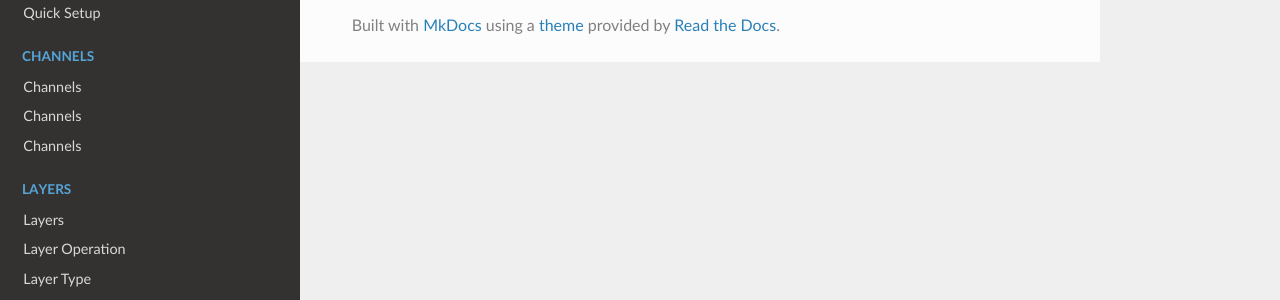
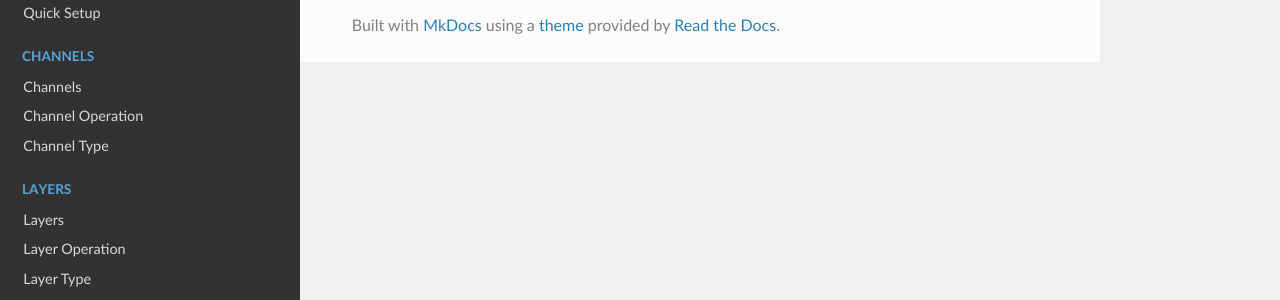
Before and after one commit to ucupumar/ucupaint-wiki, an MkDocs documentation site: the page built from docs/index.md, in a window 1280 px wide. Shown: the part 168-468 px from the top of the page. Built offline with MkDocs 1.6.1, drawn with Linux system fonts in a browser that asks for light colours; nearby versions of some CDN libraries.

Commit message:
feat : update channel

```diff
--- a/mkdocs.yml
+++ b/mkdocs.yml
@@ -7,8 +7,8 @@ nav:
 
   - Channels:
     - Channels : 02.00.channels.md
-    - Channel Operation : 02.00.channels.md
-    - Channel Type : 02.00.channels.md
+    - Channel Operation : 02.01.channels-operation.md
+    - Channel Type : 02.02.channels-type.md
 
   - Layers :
     - Layers : 03.00.layers.md
```
